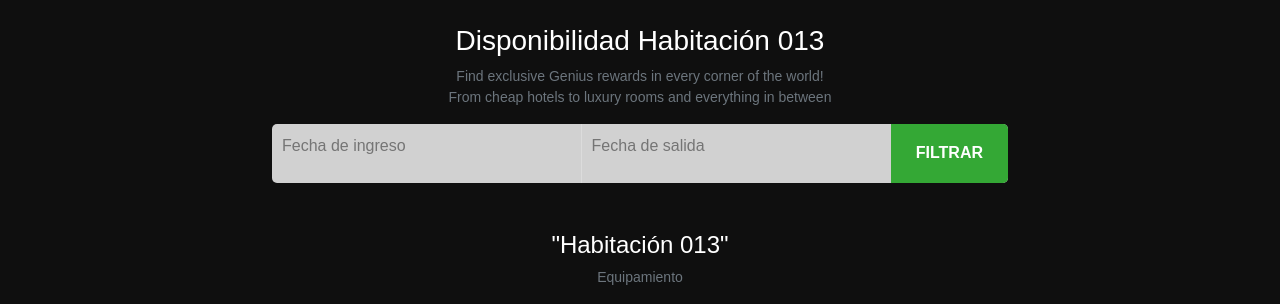
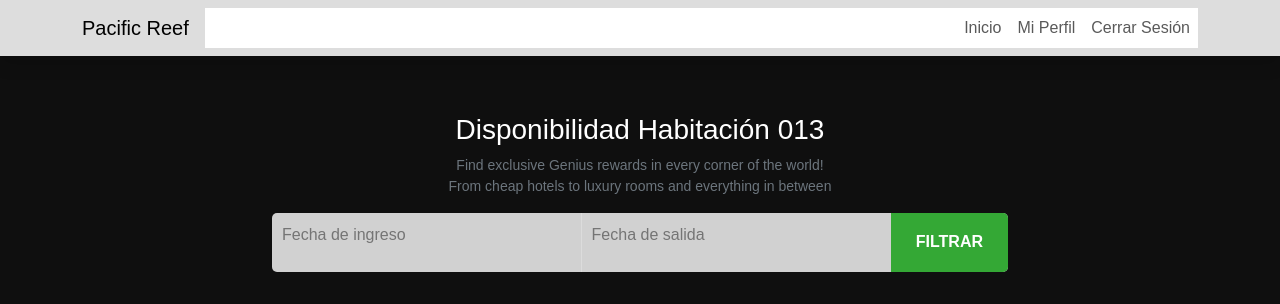
Before and after one commit to FelipeSalin/Sistema-de-Reserva-Hoteleria, a Django app: page /detalle_habitacion in a window 1280 px wide. Shown: the top 304 px of the page. Run offline with Django 5.2, Linux system fonts and the light colour scheme; some libraries are stand-ins or nearby versions.

Commit message:
se agrega navegador detalle de habitación

```diff
--- a/hotel_app/core/templates/detalle_habitacion.html
+++ b/hotel_app/core/templates/detalle_habitacion.html
@@ -122,6 +122,30 @@
     </style>
 </head>
 
+body>
+<!-- Barra de navegación -->
+<nav class="navbar navbar-expand-lg navbar-light fixed-top shadow">
+    <div class="container">
+        <a class="navbar-brand" href="/">
+            Pacific Reef
+        </a>
+        <button class="navbar-toggler border-0" type="button" data-bs-toggle="collapse" data-bs-target="#navBarNav">
+            <span class="navbar-toggler-icon"></span>
+        </button>
+        <div class="collapse navbar-collapse bg-white" id="navBarNav">
+            <ul class="navbar-nav ms-auto">
+                <li class="nav-item"><a class="nav-link" href="/">Inicio</a></li>
+                <li class="nav-item"><a class="nav-link" href="#">Mi Perfil</a></li>
+                <li class="nav-item"><a class="nav-link" href="/">Cerrar Sesión</a></li>
+            </ul>
+        </div>
+    </div>
+</nav>
+
+<body>
+
+    <hr class="mb-5">
+
 <body>
 
     <div class="container py-4 text-center">
```
